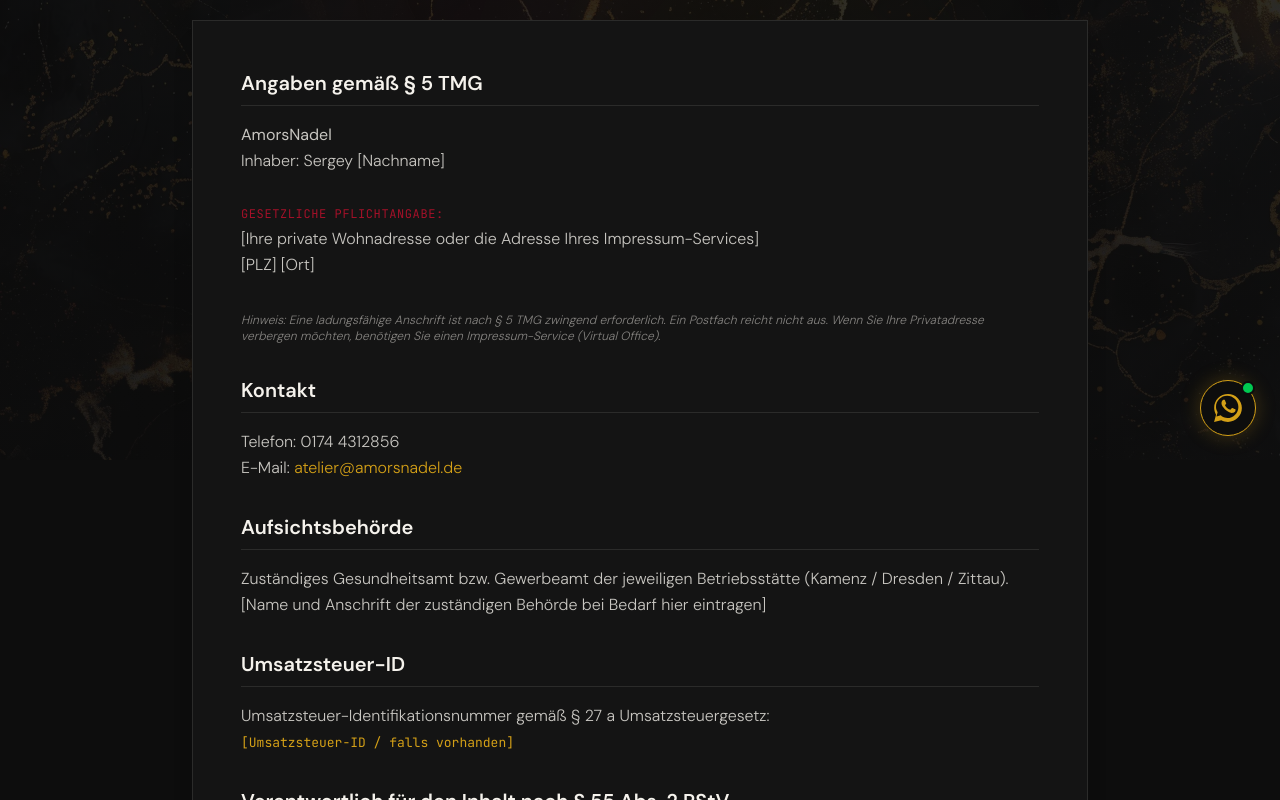
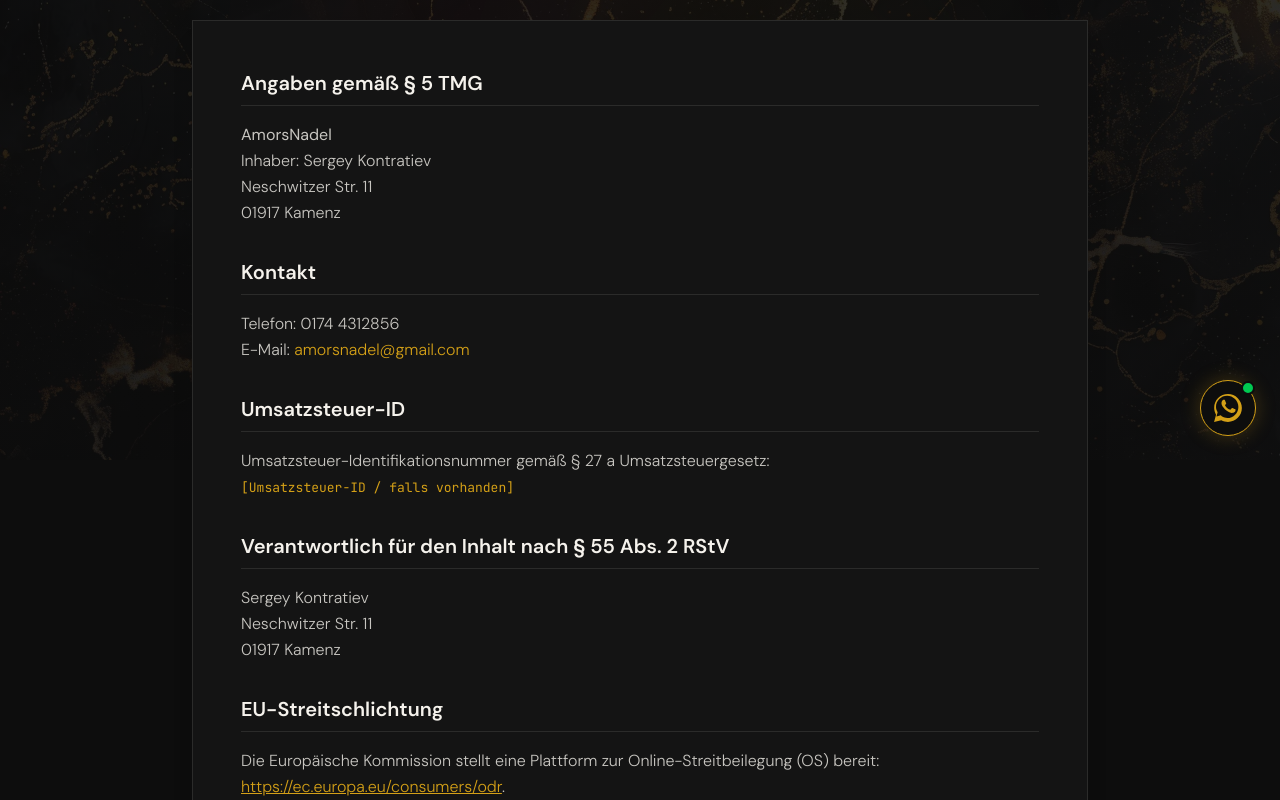
Before and after one commit to eschehoodai/amorsnadel.de, a React (Vite) app: page /impressum in a window 1280 px wide. Shown: the part 340-1140 px from the top of the page. Built offline with nearby package versions, Linux system fonts and the light colour scheme.

Commit message:
Update email to amorsnadel@gmail.com and update Impressum/Datenschutz details

```diff
--- a/index.html
+++ b/index.html
@@ -39,7 +39,7 @@
         "name": "AmorsNadel Tattoo & Piercing Studio",
         "image": "https://amorsnadel.de/images/amorsnadel-tattoostudio-team.png",
         "telephone": "+49 174 4312856",
-        "email": "atelier@amorsnadel.de",
+        "email": "amorsnadel@gmail.com",
         "areaServed": [
           {
             "@type": "City",
--- a/src/components/Footer.tsx
+++ b/src/components/Footer.tsx
@@ -111,9 +111,9 @@ export const Footer: FC = () => {
                 </a>
               </li>
               <li>
-                <a href="mailto:atelier@amorsnadel.de" className="flex items-center space-x-3 text-sm text-soft-white/75 hover:text-old-gold transition-colors">
+                <a href="mailto:amorsnadel@gmail.com" className="flex items-center space-x-3 text-sm text-soft-white/75 hover:text-old-gold transition-colors">
                   <Mail className="h-4.5 w-4.5 text-tattoo-red shrink-0" />
-                  <span>atelier@amorsnadel.de</span>
+                  <span>amorsnadel@gmail.com</span>
                 </a>
               </li>
             </ul>
--- a/src/components/WhatsAppWidget.tsx
+++ b/src/components/WhatsAppWidget.tsx
@@ -188,11 +188,11 @@ export const WhatsAppWidget: FC = () => {
 
               {/* E-Mail address shortcut */}
               <a
-                href="mailto:atelier@amorsnadel.de"
+                href="mailto:amorsnadel@gmail.com"
                 className="w-full flex items-center justify-center space-x-2 py-2 border border-soft-white/10 hover:border-old-gold/50 bg-surface-dark hover:bg-ink-black text-soft-white/70 hover:text-soft-white transition-all duration-300 text-[9px] uppercase tracking-widest font-mono"
               >
                 <Mail className="h-3.5 w-3.5 text-old-gold" />
-                <span>atelier@amorsnadel.de</span>
+                <span>amorsnadel@gmail.com</span>
               </a>
             </div>
           </motion.div>
--- a/src/pages/Booking.tsx
+++ b/src/pages/Booking.tsx
@@ -828,8 +828,8 @@ export const Booking: FC = () => {
                   <Mail className="h-4.5 w-4.5 text-tattoo-red mt-0.5 shrink-0" />
                   <div>
                     <span className="block text-old-gold uppercase text-eyebrow">E-Mail</span>
-                    <a href="mailto:atelier@amorsnadel.de" className="text-soft-white/90 hover:text-old-gold transition-colors font-sans text-body">
-                      atelier@amorsnadel.de
+                    <a href="mailto:amorsnadel@gmail.com" className="text-soft-white/90 hover:text-old-gold transition-colors font-sans text-body">
+                      amorsnadel@gmail.com
                     </a>
                   </div>
                 </li>
--- a/src/pages/Datenschutz.tsx
+++ b/src/pages/Datenschutz.tsx
@@ -46,10 +46,11 @@ export const Datenschutz: FC = () => {
               Die Datenverarbeitung auf dieser Website erfolgt durch den Websitebetreiber:
             </p>
             <p className="text-body text-soft-white/80 font-light leading-relaxed italic pl-4 border-l border-old-gold/40">
-              Sergey [Nachname]<br />
-              [Straße & Hausnummer]<br />
-              [PLZ] [Ort]<br />
-              E-Mail: <a href="mailto:atelier@amorsnadel.de" className="text-old-gold hover:text-soft-white transition-colors">atelier@amorsnadel.de</a>
+              Sergey Kontratiev<br />
+              Neschwitzer Str. 11<br />
+              01917 Kamenz<br />
+              Telefon: 0174 4312856<br />
+              E-Mail: <a href="mailto:amorsnadel@gmail.com" className="text-old-gold hover:text-soft-white transition-colors">amorsnadel@gmail.com</a>
             </p>
             <p className="text-body text-soft-white/80 font-light leading-relaxed">
               <strong>Wie erfassen wir Ihre Daten?</strong><br />
@@ -104,7 +105,7 @@ export const Datenschutz: FC = () => {
             </p>
             <h3 className="font-sans text-lg font-semibold text-soft-white mt-4">Hinweis zur verantwortlichen Stelle</h3>
             <p className="text-body text-soft-white/80 font-light leading-relaxed">
-              Die verantwortliche Stelle für die Datenverarbeitung auf dieser Website ist die im Impressum genannte natürliche Person (Sergey [Nachname]).
+              Die verantwortliche Stelle für die Datenverarbeitung auf dieser Website ist die im Impressum genannte natürliche Person (Sergey Kontratiev).
             </p>
             <h3 className="font-sans text-lg font-semibold text-soft-white mt-4">Widerruf Ihrer Einwilligung zur Datenverarbeitung</h3>
             <p className="text-body text-soft-white/80 font-light leading-relaxed">
--- a/src/pages/Home.tsx
+++ b/src/pages/Home.tsx
@@ -475,7 +475,7 @@ export const Home: FC = () => {
               Terminanfrage online stellen
             </Link>
             <a
-              href="mailto:atelier@amorsnadel.de"
+              href="mailto:amorsnadel@gmail.com"
               className="px-8 py-3.5 bg-transparent hover:bg-soft-white/10 text-soft-white text-xs font-mono uppercase tracking-[0.2em] border border-soft-white/30 transition-all"
             >
               Schreib uns eine E-Mail
@@ -530,8 +530,8 @@ export const Home: FC = () => {
             </div>
             <div className="text-soft-white/80 leading-relaxed text-caption word-break font-sans pt-2">
               <p className="text-caption text-soft-white/40 font-mono">E-Mail</p>
-              <a href="mailto:atelier@amorsnadel.de" className="block text-soft-white hover:text-old-gold transition-colors text-body font-semibold truncate">
-                atelier@amorsnadel.de
+              <a href="mailto:amorsnadel@gmail.com" className="block text-soft-white hover:text-old-gold transition-colors text-body font-semibold truncate">
+                amorsnadel@gmail.com
               </a>
               <p className="text-caption text-soft-white/40 font-mono mt-2">Telefon</p>
               <a href="tel:+491744312856" className="block text-soft-white hover:text-old-gold transition-colors text-body font-semibold">
--- a/src/pages/Impressum.tsx
+++ b/src/pages/Impressum.tsx
@@ -37,15 +37,9 @@ export const Impressum: FC = () => {
             </h2>
             <p className="text-body text-soft-white/80 font-light leading-relaxed">
               <strong>AmorsNadel</strong><br />
-              Inhaber: Sergey [Nachname]<br />
-              <br />
-              <span className="text-tattoo-red/80 text-xs uppercase tracking-wider font-mono">Gesetzliche Pflichtangabe:</span><br />
-              [Ihre private Wohnadresse oder die Adresse Ihres Impressum-Services]<br />
-              [PLZ] [Ort]<br />
-              <br />
-              <em className="text-xs text-soft-white/50 block mt-2">
-                Hinweis: Eine ladungsfähige Anschrift ist nach § 5 TMG zwingend erforderlich. Ein Postfach reicht nicht aus. Wenn Sie Ihre Privatadresse verbergen möchten, benötigen Sie einen Impressum-Service (Virtual Office).
-              </em>
+              Inhaber: Sergey Kontratiev<br />
+              Neschwitzer Str. 11<br />
+              01917 Kamenz
             </p>
           </section>
 
@@ -55,17 +49,7 @@ export const Impressum: FC = () => {
             </h2>
             <p className="text-body text-soft-white/80 font-light leading-relaxed">
               Telefon: 0174 4312856<br />
-              E-Mail: <a href="mailto:atelier@amorsnadel.de" className="text-old-gold hover:text-soft-white transition-colors">atelier@amorsnadel.de</a>
-            </p>
-          </section>
-
-          <section className="space-y-4">
-            <h2 className="font-sans text-xl font-semibold text-soft-white border-b border-soft-white/10 pb-2">
-              Aufsichtsbehörde
-            </h2>
-            <p className="text-body text-soft-white/80 font-light leading-relaxed">
-              Zuständiges Gesundheitsamt bzw. Gewerbeamt der jeweiligen Betriebsstätte (Kamenz / Dresden / Zittau).<br />
-              [Name und Anschrift der zuständigen Behörde bei Bedarf hier eintragen]
+              E-Mail: <a href="mailto:amorsnadel@gmail.com" className="text-old-gold hover:text-soft-white transition-colors">amorsnadel@gmail.com</a>
             </p>
           </section>
 
@@ -84,9 +68,9 @@ export const Impressum: FC = () => {
               Verantwortlich für den Inhalt nach § 55 Abs. 2 RStV
             </h2>
             <p className="text-body text-soft-white/80 font-light leading-relaxed">
-              Sergey [Nachname]<br />
-              [Ihre private Wohnadresse oder Adresse Ihres Impressum-Services]<br />
-              [PLZ] [Ort]
+              Sergey Kontratiev<br />
+              Neschwitzer Str. 11<br />
+              01917 Kamenz
             </p>
           </section>
 
```
Also changed, not shown: TEXTE.txt.
